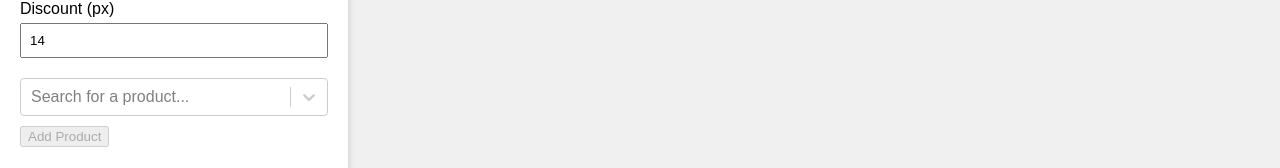
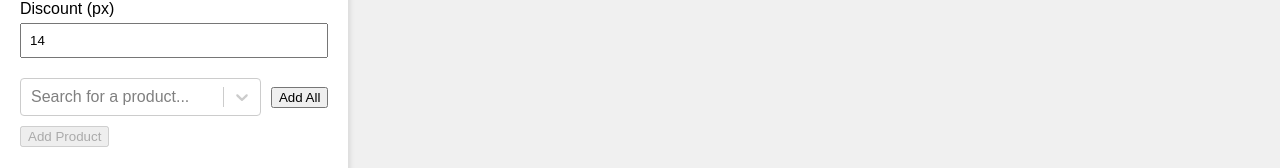
Before and after one commit to surendravaluelabskumar/producttag, a React (Create React App) app in the folder react-app/: page / in a window 1280 px wide. Shown: the part 934-1102 px from the top of the page. Built offline with nearby package versions, Linux system fonts and the light colour scheme.

Commit message:
Add all items at once

```diff
--- a/react-app/src/App.js
+++ b/react-app/src/App.js
@@ -45,6 +45,10 @@ function App() {
     setSelectedProducts([]);
   };
 
+  const handleAddAllProducts = (allProducts) => {
+    setSelectedProducts([...selectedProducts, ...allProducts]);
+  };
+
   return (
     <div className="container">
       <Sidebar
@@ -53,6 +57,7 @@ function App() {
         onProductSelect={handleProductSelect}
         onAddProduct={handleAddProduct}
         selectedProduct={selectedProduct}
+        onAddAll={handleAddAllProducts}
       />
       <MainContent layout={layout} products={selectedProducts} onClearProducts={handleClearProducts} />
     </div>
--- a/react-app/src/ProductSearch.js
+++ b/react-app/src/ProductSearch.js
@@ -1,7 +1,7 @@
 import React, { useState, useEffect } from 'react';
 import Select from 'react-select';
 
-const ProductSearch = ({ onProductSelect }) => {
+const ProductSearch = ({ onProductSelect, onAddAll }) => {
   const [products, setProducts] = useState([]);
   const [selectedProduct, setSelectedProduct] = useState(null);
 
@@ -23,14 +23,24 @@ const ProductSearch = ({ onProductSelect }) => {
     onProductSelect(selectedOption);
   };
 
+  const handleAddAll = () => {
+    onAddAll(products);
+  };
+
   return (
+    <div style={{ display: 'flex', alignItems: 'center' }}>
       <Select
         value={selectedProduct}
         onChange={handleChange}
         options={products}
         isClearable
         placeholder="Search for a product..."
+        styles={{ container: (base) => ({ ...base, flex: 1 }) }}
       />
+      <button onClick={handleAddAll} disabled={!products.length} style={{ marginLeft: '10px' }}>
+        Add All
+      </button>
+    </div>
   );
 };
 
--- a/react-app/src/Sidebar.js
+++ b/react-app/src/Sidebar.js
@@ -2,7 +2,7 @@ import React from 'react';
 import LayoutForm from './LayoutForm';
 import ProductSearch from './ProductSearch';
 
-function Sidebar({ layout, setLayout, onProductSelect, onAddProduct, selectedProduct }) {
+function Sidebar({ layout, setLayout, onProductSelect, onAddProduct, selectedProduct, onAddAll }) {
   const handlePrint = () => {
     window.print();
   };
@@ -12,7 +12,7 @@ function Sidebar({ layout, setLayout, onProductSelect, onAddProduct, selectedPro
       <h2>Layout Controls</h2>
       <LayoutForm layout={layout} setLayout={setLayout} />
       <div style={{margin: "20px 0"}}>
-        <ProductSearch onProductSelect={onProductSelect} />
+        <ProductSearch onProductSelect={onProductSelect} onAddAll={onAddAll} />
         <button onClick={onAddProduct} disabled={!selectedProduct} style={{marginTop: "10px"}}>
           Add Product
         </button>
```
Lines whose indentation alone changed are shown as unchanged.
